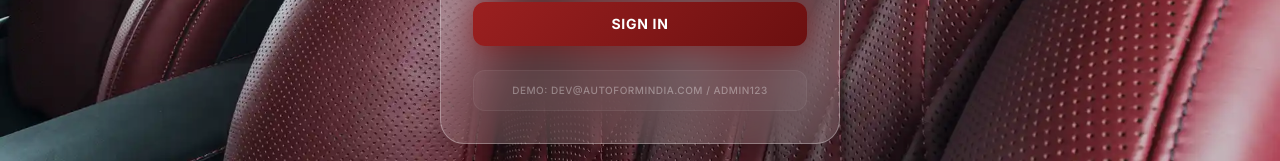
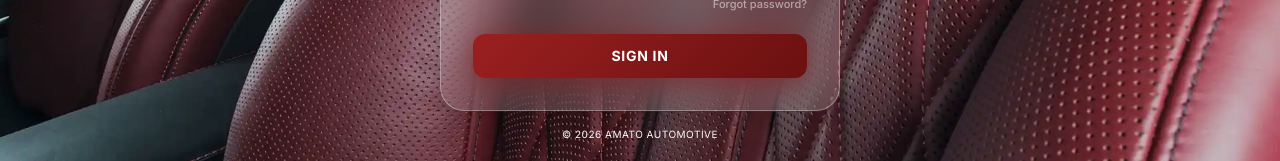
Before and after one commit to Bharat11o8/MIS, a React (Vite) app: page /login in a window 1280 px wide. Shown: the part 506-667 px from the top of the page. Built offline with nearby package versions, Linux system fonts and the light colour scheme; no server answers.

Commit message:
feat: update admin role permissions for finance data management and remove demo credentials from login page

```diff
--- a/src/pages/FinancePage.tsx
+++ b/src/pages/FinancePage.tsx
@@ -31,7 +31,7 @@ type Statement = "balance_sheet" | "profit_loss" | "plant_ops";
 export default function FinancePage() {
   const { token, user } = useAuth();
   const headers = { Authorization: `Bearer ${token}` };
-  const isAdmin = user?.role === "superadmin";
+  const isAdmin = user?.role === "superadmin" || user?.role === "management";
   const toast = useToast();
 
   const [sources, setSources] = useState<SheetSourceItem[]>([]);
--- a/src/pages/LoginPage.tsx
+++ b/src/pages/LoginPage.tsx
@@ -227,16 +227,6 @@ export default function LoginPage() {
               )}
             </motion.button>
           </form>
-
-          {/* Demo credentials hint */}
-          <div
-            className="rounded-xl p-3 text-center"
-            style={{ background: "rgba(255,255,255,0.04)", border: "1px solid rgba(255,255,255,0.06)" }}
-          >
-            <p className="text-[10px] text-white/35 uppercase tracking-wider font-medium">
-              Demo: dev@autoformindia.com / admin123
-            </p>
-          </div>
         </div>
         {/* Footer */}
         <p className="text-center text-[10px] text-white/100 mt-4 uppercase tracking-wider">
```
Also changed, not shown: 1 other file (tests, documents, lock files or other folders).
